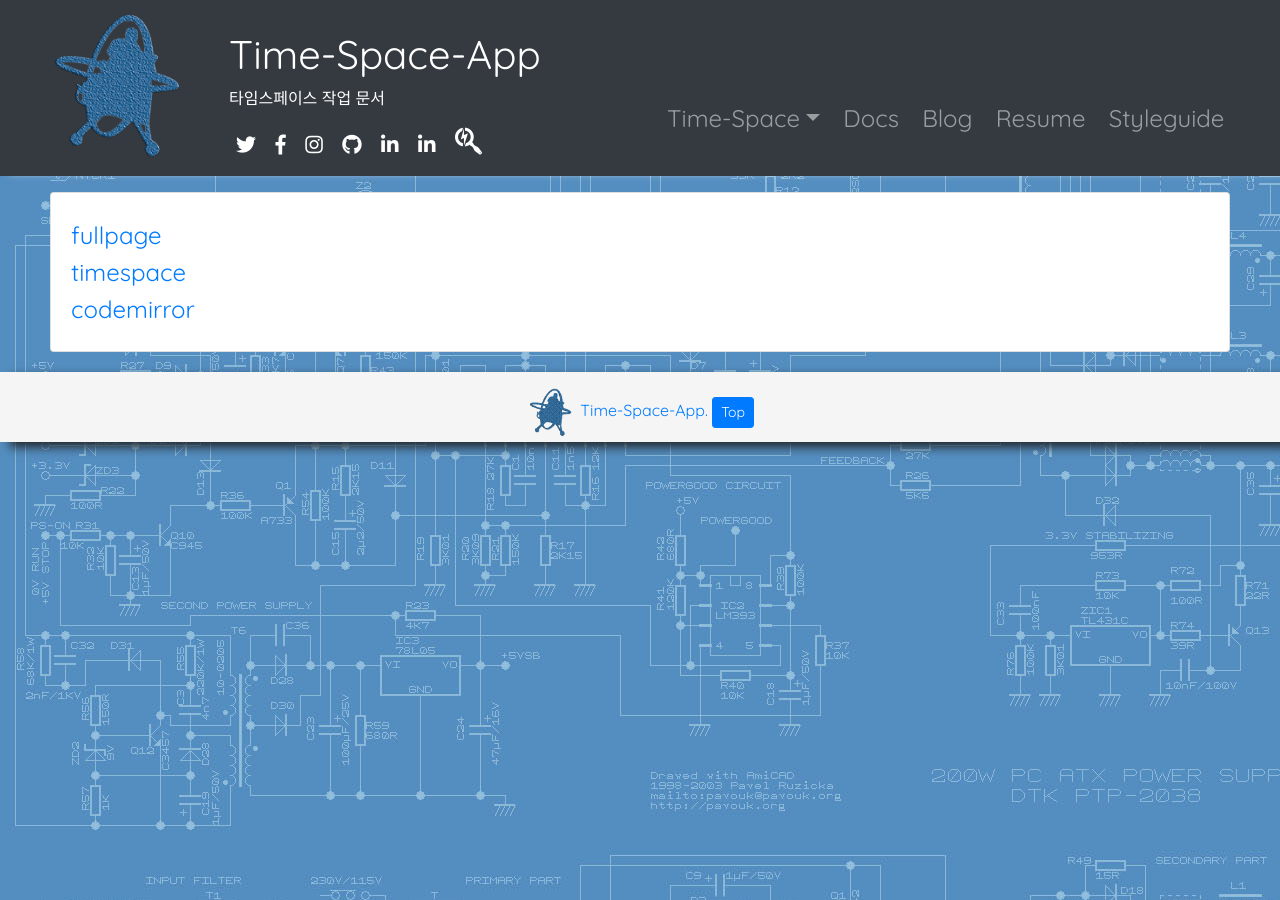
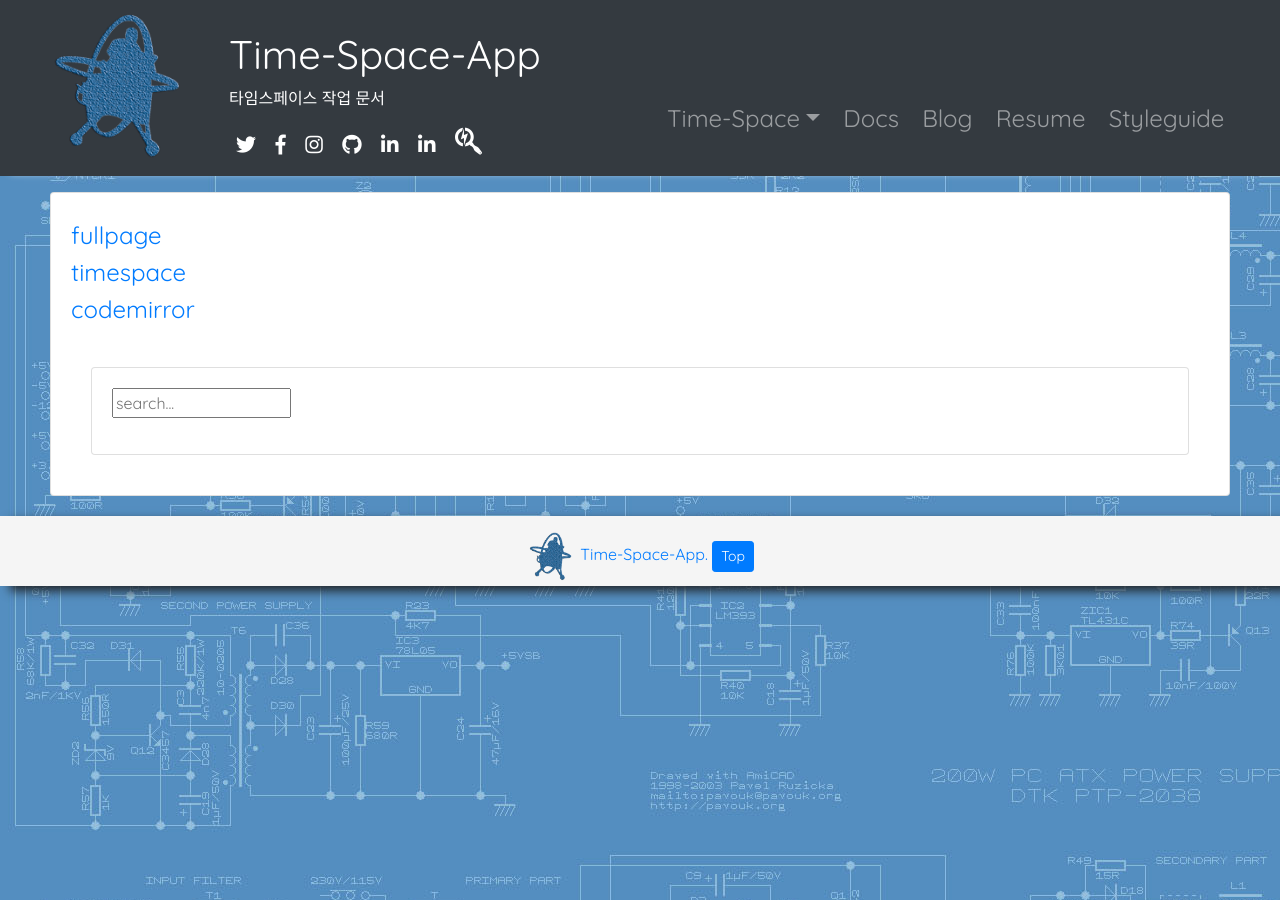
Before and after one commit to time-space-app/time-space-app.github.io, a Jekyll site: the page built from categories/all.md, in a window 1280 px wide. Built offline with Jekyll 4.4.1, drawn with Linux system fonts in a browser that asks for light colours; nearby versions of some CDN libraries.

Commit message:
카테고리에 검색기능 추가

```diff
--- a/categories/all.md
+++ b/categories/all.md
@@ -24,3 +24,36 @@
   </div>
 {% endfor %}
 </div>
+
+<div id="results">
+  <h1><!-- `key` listing for `value` --></h1>
+
+  <ul class="results">
+    <!-- results lists -->
+  </ul>
+</div>
+
+<!-- Html Elements for Search -->
+<div class="card">
+<div id="search-container">
+<input type="text" id="search-input" placeholder="search...">
+<ul id="results-container"></ul>
+</div>
+</div>
+
+<!-- Script pointing to jekyll-search.js -->
+<script src="{{site.baseurl}}/dest/jekyll-search.js" type="text/javascript"></script>
+
+
+<script type="text/javascript">
+      SimpleJekyllSearch({
+        searchInput: document.getElementById('search-input'),
+        resultsContainer: document.getElementById('results-container'),
+        json: '{{ site.baseurl }}/search2.json',
+        searchResultTemplate: '<li><a href="{url}" title="{desc}">{title}</a></li>',
+        noResultsText: 'No results found',
+        limit: 10,
+        fuzzy: false,
+        exclude: ['Welcome']
+      })
+</script>
```
